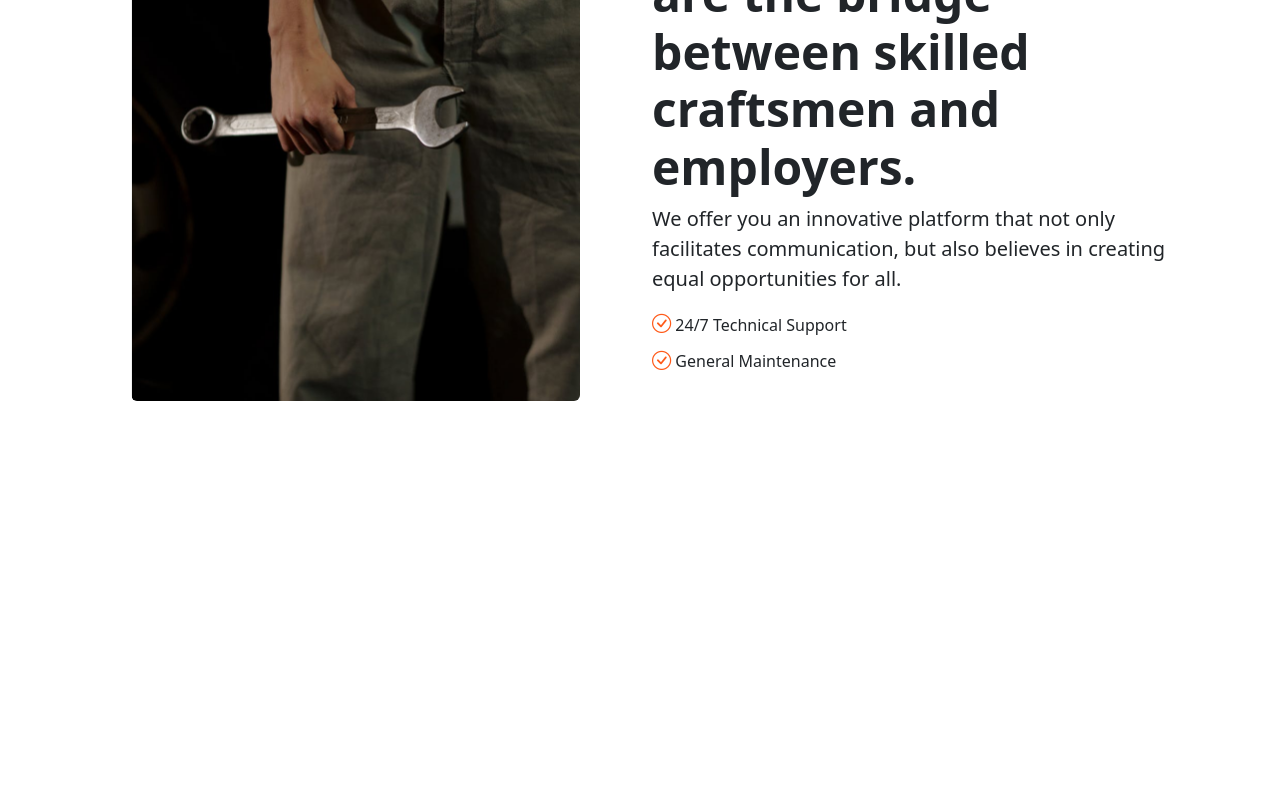
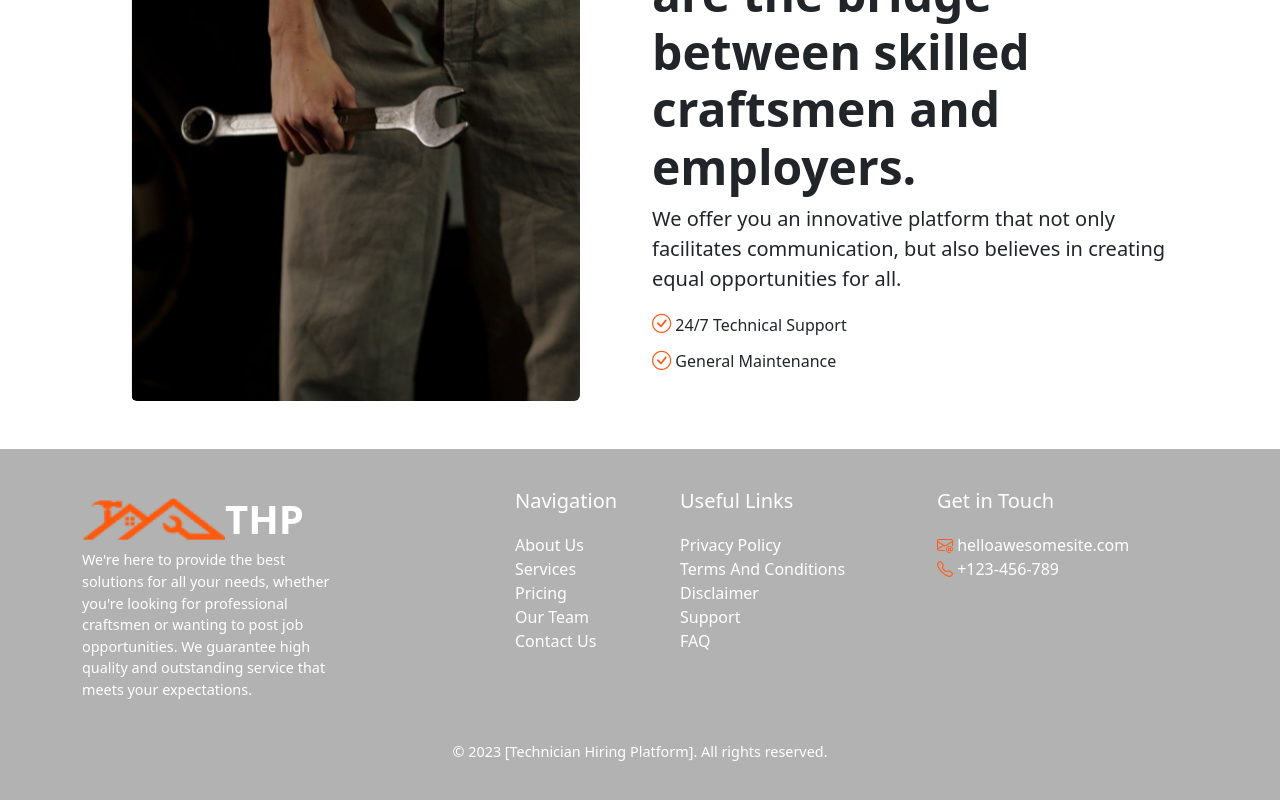
Before and after one commit to ahmadmusleh77/WEB2-GROUB12, an Angular app in the folder frontend/: page / in a window 1280 px wide. Shown: the part 1391-2191 px from the top of the page. Before the commit the page ends 1840 px from the top, so only its background shows below. Built offline with nearby package versions, Linux system fonts and the light colour scheme.

Commit message:
footer for welcome page is done

```diff
--- /dev/null
+++ b/frontend/src/app/welcome-page/footer-welcome/footer-welcome.component.css
@@ -0,0 +1,41 @@
+
+.footer {
+  background-color: #b2b2b2;
+  padding: 40px 0;
+}
+.footer h5 {
+  color: white;
+  margin-bottom: 20px;
+}
+.footer p {
+  color: white;
+  font-size: 0.9rem;
+}
+.footer a {
+  color: white;
+  text-decoration: none;
+}
+.footer a:hover {
+color: #ec8b69;
+}
+.footer .logo {
+  width: 143px;
+  height: 43px;
+}
+
+.footer .contact-icon {
+  color: #ff5a19;
+  margin-right: 5px;
+}
+.footer span{
+  color: white;
+  font-size: 40px;
+  font-weight: bold;
+
+}
+
+@media screen and (min-width: 980px){
+  .small-screen-1{padding-left: 20vh;}
+  .small-screen-2{padding-left: 5vh;}
+
+}
--- /dev/null
+++ b/frontend/src/app/welcome-page/footer-welcome/footer-welcome.component.html
@@ -0,0 +1,57 @@
+<footer class="footer">
+  <div class="container">
+    <div class="row">
+      <!-- Column 1: Logo and Description -->
+      <div class="col-lg-3 col-md-12" >
+        <div class="logo-container d-flex align-items-center">
+        <img src="/assets/icon.png" alt="Logo" class="logo">
+          <span class="logo-text">THP</span>
+        </div>
+        <p>We're here to provide the best solutions for all your needs, whether you're looking for professional craftsmen or wanting to post job opportunities. We guarantee high quality and outstanding service that meets your expectations.</p>
+      </div>
+
+      <!-- Column 2: Navigation -->
+      <div class="col-lg-3 col-md-4 small-screen-1">
+        <h5>Navigation</h5>
+        <ul class="list-unstyled">
+          <li><a href="#">About Us</a></li>
+          <li><a href="#">Services</a></li>
+          <li><a href="#">Pricing</a></li>
+          <li><a href="#">Our Team</a></li>
+          <li><a href="#">Contact Us</a></li>
+        </ul>
+      </div>
+
+      <!-- Column 3: Useful Links -->
+      <div class="col-lg-3 col-md-4 small-screen-2">
+        <h5>Useful Links</h5>
+        <ul class="list-unstyled">
+          <li><a href="#">Privacy Policy</a></li>
+          <li><a href="#">Terms And Conditions</a></li>
+          <li><a href="#">Disclaimer</a></li>
+          <li><a href="#">Support</a></li>
+          <li><a href="#">FAQ</a></li>
+        </ul>
+      </div>
+
+      <!-- Column 4: Get in Touch -->
+      <div class="col-lg-3 col-md-4">
+        <h5>Get in Touch</h5>
+        <ul class="list-unstyled">
+          <li>
+            <i class="bi bi-envelope-at" style="color: #ff5a19;"></i>
+            <a href="mailto:hello@awesomesite.com"> helloawesomesite.com</a>
+          </li>
+          <li style="color: white">
+            <i class="bi bi-telephone" style="color: #ff5a19;" ></i>
+            +123-456-789
+          </li>
+        </ul>
+      </div>
+    </div>
+    <!-- Copyright Section -->
+    <div class="text-center mt-4">
+      <p>&copy; 2023 [Technician Hiring Platform]. All rights reserved.</p>
+    </div>
+  </div>
+</footer>
--- a/frontend/src/app/welcome-page/welcome-page.component.html
+++ b/frontend/src/app/welcome-page/welcome-page.component.html
@@ -17,5 +17,6 @@
  <app-statistics></app-statistics>
 </div>
 <div class="weAre">
-<app-who-we-are></app-who-we-are>
+  <app-who-we-are></app-who-we-are>
+  <app-footer-welcome></app-footer-welcome>
 </div>
```
Also changed, not shown: frontend/src/app/welcome-page/footer-welcome/footer-welcome.component.ts (added, +11 -0 lines), frontend/src/app/welcome-page/welcome-page.component.ts (+6 -2 lines), 1 other file (tests, documents, lock files or other folders).
